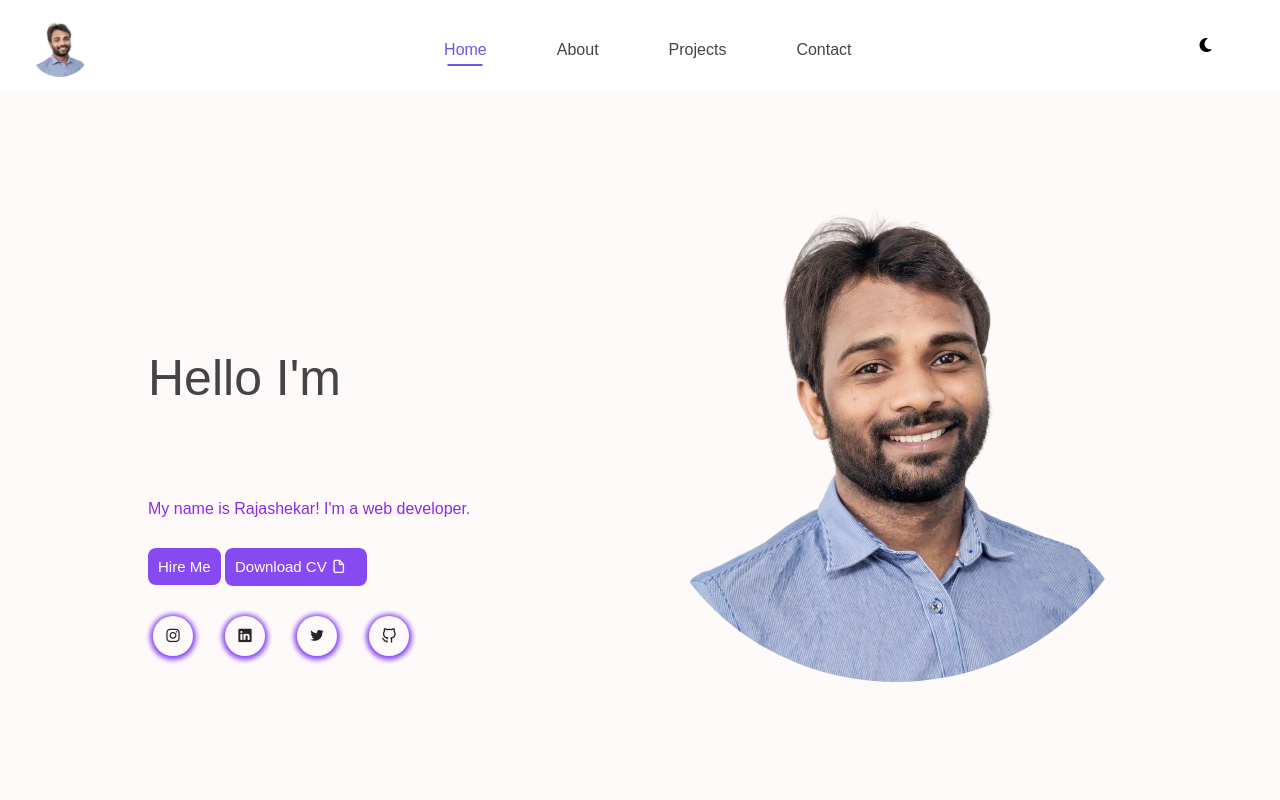
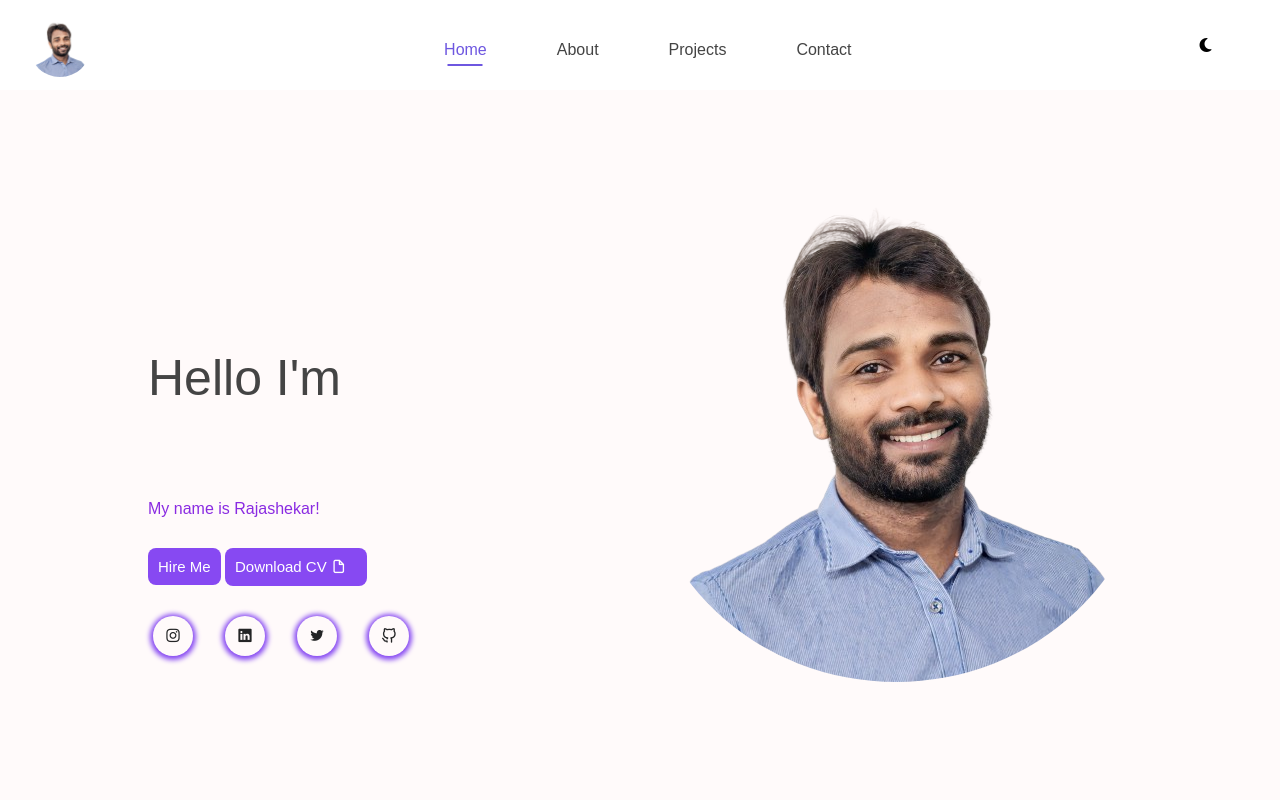
Before and after one commit to rajashekar96/PortFolioJs, a plain HTML site: page index.html in a window 1280 px wide. Shown: the top 800 px of the page. Drawn offline with nearby package versions, Linux system fonts and the light colour scheme; a script that the page names is missing.

Commit message:
Update index.html

```diff
--- a/index.html
+++ b/index.html
@@ -71,7 +71,7 @@
                         <span class="typedText"> </span>
                     </div>
                     <div class="text-info">
-                        <p style="color: blueviolet;">My name is Rajashekar! I'm a web developer.</p>
+                        <p style="color: blueviolet;">My name is Rajashekar!</p>
                     </div>
                     <div class="text-btn">
                         <button class="btn hire-btn" style="border:none;">Hire Me</button>
```
